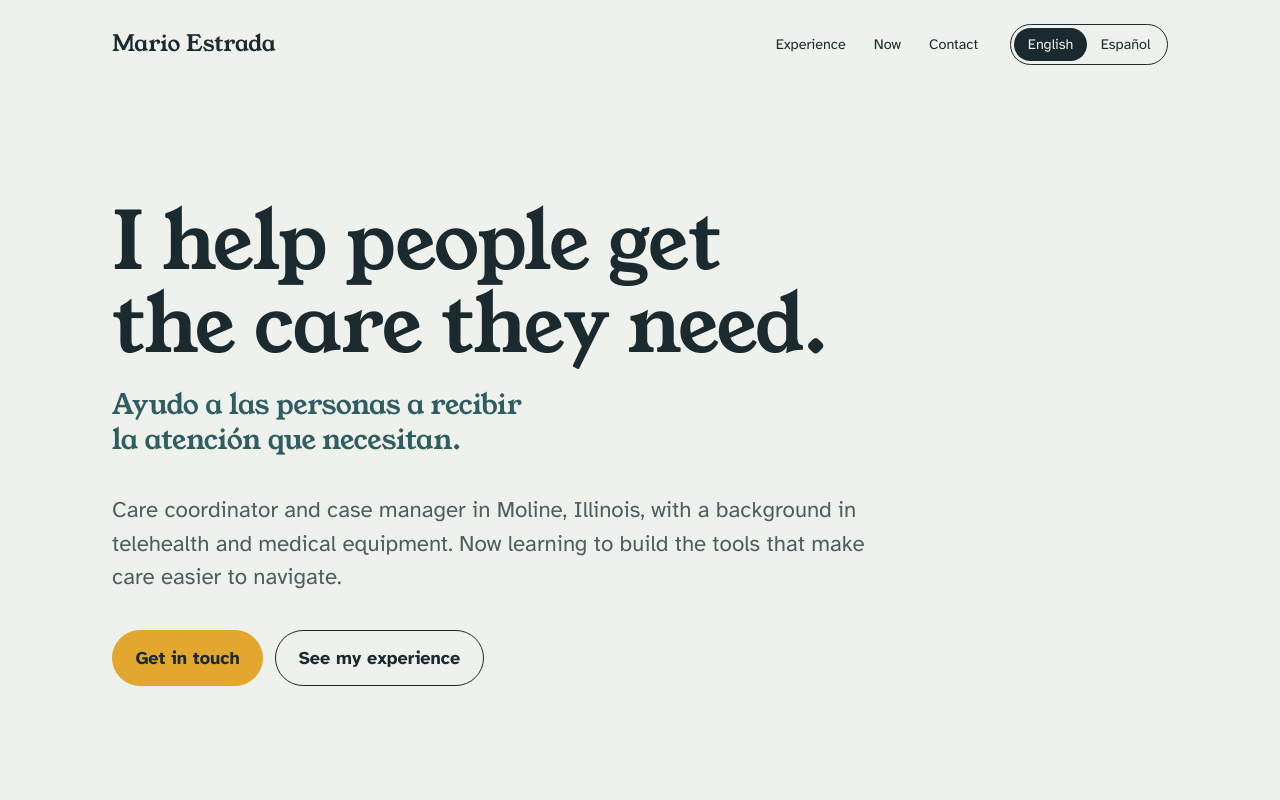
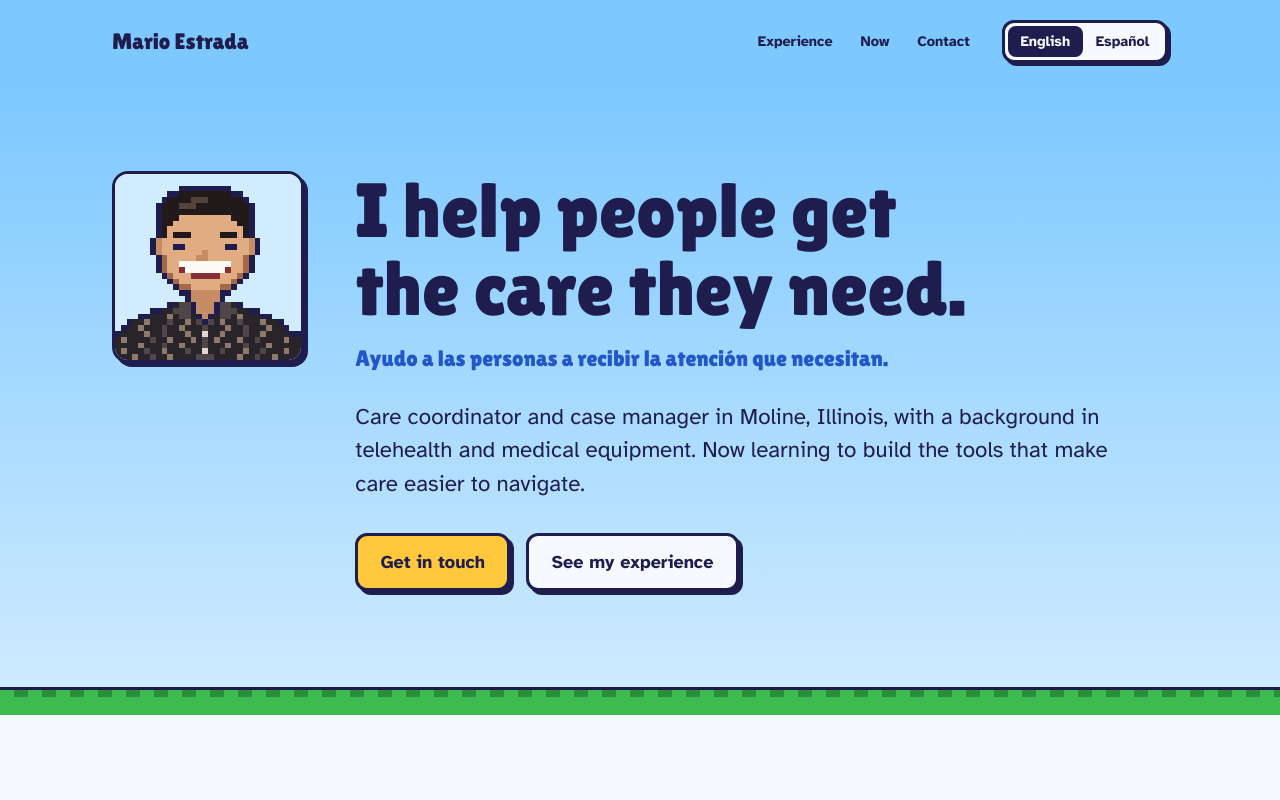
Before and after one commit to Marweezy5000/Marweezy5000.github.io, a plain HTML site: page index.html in a window 1280 px wide. Shown: the top 800 px of the page. Drawn offline with Linux system fonts and the light colour scheme.

Commit message:
Playful game-style redesign with pixel portrait
Co-Authored-By: Claude Opus 5.5 <noreply@anthropic.com>
Claude-Session: https://claude.ai/code/session_01RbroM3zAbKy4ycL9FHbK7h

```diff
--- a/index.html
+++ b/index.html
@@ -6,11 +6,12 @@
   <title>Mario Estrada |Care coordination and case management</title>
   <meta name="description" content="Bilingual care coordinator and case manager in Moline, Illinois, learning to build tools that make care easier to navigate.">
 
-  <!-- Fonts: Young Serif for headings, Atkinson Hyperlegible for everything else.
-       Atkinson was designed by the Braille Institute to be easy to read for people with low vision. -->
+  <!-- Fonts: Lilita One (chunky, rounded, game-title feel) for headings,
+       Atkinson Hyperlegible for everything else. Atkinson was designed by the
+       Braille Institute to be easy to read for people with low vision. -->
   <link rel="preconnect" href="https://fonts.googleapis.com">
   <link rel="preconnect" href="https://fonts.gstatic.com" crossorigin>
-  <link href="https://fonts.googleapis.com/css2?family=Atkinson+Hyperlegible:ital,wght@0,400;0,700;1,400&family=Young+Serif&display=swap" rel="stylesheet">
+  <link href="https://fonts.googleapis.com/css2?family=Atkinson+Hyperlegible:ital,wght@0,400;0,700;1,400&family=Lilita+One&display=swap" rel="stylesheet">
 
   <link rel="stylesheet" href="styles.css">
 </head>
@@ -39,6 +40,11 @@
   <main id="main">
     <!-- ============ HERO ============ -->
     <section class="hero" id="top">
+      <!-- Pixel portrait. Click (or tap) it and it hops; see script.js -->
+      <button class="avatar" type="button" aria-label="Mario Estrada, pixel portrait">
+        <img src="avatar.png" alt="" width="32" height="32">
+      </button>
+
       <h1 class="hero-title">
         <span class="hero-line" lang="en">I help people get the care they need.</span>
         <span class="hero-line" lang="es">Ayudo a las personas a recibir la atención que necesitan.</span>
--- a/styles.css
+++ b/styles.css
@@ -3,31 +3,45 @@
    Change the site's look from here. Every color, font and
    spacing value below is reused across the page, so editing
    one line updates it everywhere.
+
+   Theme: a bright, chunky late-90s 3D-game feel. Big sky,
+   a strip of pixel grass, thick outlines and buttons that
+   press down when you click them.
    ========================================================= */
 :root {
   /* Color palette */
-  --paper:    #EEF1EC; /* page background, a cool sage white */
-  --ink:      #1B2A2F; /* main text, deep blue slate */
-  --river:    #2F5D62; /* headings and links, Mississippi teal */
-  --mist:     #C9D6D3; /* lines and quiet surfaces */
-  --marigold: #E3A72F; /* the one warm accent: buttons, focus, current job */
-  --muted:    #4D5D61; /* secondary text */
+  --sky:        #7CC8FF; /* top of the hero sky */
+  --sky-light:  #D2ECFF; /* bottom of the hero sky */
+  --paper:      #F6FAFF; /* page background below the hero */
+  --ink:        #1F1D4D; /* text and chunky outlines, deep indigo */
+  --blue:       #2356C9; /* section titles and links */
+  --grass:      #3DBB4F; /* pixel grass */
+  --grass-dark: #2A8F3B;
+  --sun:        #FFC83D; /* the warm accent: main buttons, focus, current job */
+  --muted:      #4A4870; /* secondary text */
+  --line:       #C9D6EA; /* quiet lines */
 
   /* Type */
-  --font-display: "Young Serif", Georgia, serif;
+  --font-display: "Lilita One", "Arial Rounded MT Bold", system-ui, sans-serif;
   --font-body: "Atkinson Hyperlegible", system-ui, sans-serif;
 
   /* Type scale (each step is about 1.25x the last) */
   --text-sm:   0.9rem;
   --text-base: 1.125rem;
   --text-lg:   1.4rem;
-  --text-xl:   1.75rem;
-  --text-hero: clamp(2.6rem, 6.2vw, 5.25rem);
+  --text-xl:   1.9rem;
+  --text-hero: clamp(2.6rem, 6vw, 4.9rem);
+
+  /* Chunky game-UI details */
+  --outline: 3px solid var(--ink);
+  --drop: 4px 4px 0 var(--ink);  /* hard shadow, no blur */
 
   /* Layout */
   --page-width: 72rem;
   --gutter: clamp(1.25rem, 5vw, 3rem);
-  --section-gap: clamp(4rem, 10vw, 7.5rem);
+  --section-gap: clamp(4rem, 10vw, 7rem);
+  /* Lets full-width bands keep their content lined up with the page */
+  --edge: max(var(--gutter), calc((100% - var(--page-width)) / 2 + var(--gutter)));
 }
 
 /* =========================================================
@@ -50,13 +64,12 @@ body {
 h1, h2, h3 { font-weight: 400; margin: 0; }
 p { margin: 0; }
 
-a { color: var(--river); text-underline-offset: 0.2em; }
+a { color: var(--blue); text-underline-offset: 0.2em; }
 a:hover { color: var(--ink); }
 
 :focus-visible {
-  outline: 3px solid var(--marigold);
+  outline: 3px solid var(--sun);
   outline-offset: 3px;
-  border-radius: 2px;
 }
 
 .skip-link {
@@ -79,12 +92,11 @@ html[data-lang="en"] body [lang="es"],
 html[data-lang="es"] body [lang="en"] { display: none; }
 
 /* =========================================================
-   HEADER
+   HEADER (sits on the sky)
    ========================================================= */
 .site-header {
-  max-width: var(--page-width);
-  margin: 0 auto;
-  padding: 1.5rem var(--gutter);
+  background: var(--sky);
+  padding: 1.25rem var(--edge);
   display: flex;
   align-items: center;
   gap: 2rem;
@@ -102,24 +114,28 @@ html[data-lang="es"] body [lang="en"] { display: none; }
 .site-nav a {
   color: var(--ink);
   text-decoration: none;
+  font-weight: 700;
   font-size: var(--text-sm);
 }
-.site-nav a:hover { text-decoration: underline; }
+.site-nav a:hover { text-decoration: underline; text-decoration-thickness: 2px; }
 
 .lang-switch {
   display: inline-flex;
-  border: 1.5px solid var(--ink);
-  border-radius: 999px;
+  background: var(--paper);
+  border: var(--outline);
+  border-radius: 12px;
+  box-shadow: 3px 3px 0 var(--ink);
   padding: 3px;
 }
 .lang-switch button {
   font: inherit;
+  font-weight: 700;
   font-size: var(--text-sm);
   border: 0;
   background: transparent;
   color: var(--ink);
-  padding: 0.3rem 0.85rem;
-  border-radius: 999px;
+  padding: 0.25rem 0.8rem;
+  border-radius: 8px;
   cursor: pointer;
 }
 .lang-switch button[aria-pressed="true"] {
@@ -129,20 +145,67 @@ html[data-lang="es"] body [lang="en"] { display: none; }
 
 /* =========================================================
    HERO
-   The signature moment: the headline is shown in both
-   languages. The active language is large; the other sits
-   beneath it as a quieter echo. Switching languages swaps them.
+   A sky that fades lighter toward a strip of pixel grass.
+   The pixel portrait sits beside the headline. The headline
+   shows in both languages: the active one is big, the other
+   sits beneath it. Switching languages swaps them.
    ========================================================= */
 .hero {
-  max-width: var(--page-width);
-  margin: 0 auto;
-  padding: clamp(3rem, 9vw, 7rem) var(--gutter) var(--section-gap);
+  position: relative;
+  background: linear-gradient(var(--sky), var(--sky-light));
+  padding: clamp(2.5rem, 7vw, 5.5rem) var(--edge) calc(clamp(3.5rem, 8vw, 6rem) + 28px);
+  margin-bottom: var(--section-gap);
+  display: grid;
+  grid-template-columns: auto minmax(0, 1fr);
+  column-gap: clamp(2rem, 4vw, 3.5rem);
+  align-items: start;
+}
+.hero > :not(.avatar) { grid-column: 2; }
+
+/* Pixel grass: a checkered top row over solid green */
+.hero::after {
+  content: "";
+  position: absolute;
+  left: 0; right: 0; bottom: 0;
+  height: 28px;
+  background:
+    repeating-linear-gradient(90deg, var(--grass) 0 14px, var(--grass-dark) 14px 28px) top / 100% 7px no-repeat,
+    var(--grass);
+  border-top: var(--outline);
+}
+
+/* The portrait: an outlined tile with a hard shadow */
+.avatar {
+  grid-row: span 4;
+  width: clamp(8rem, 15vw, 12rem);
+  aspect-ratio: 1;
+  padding: 0;
+  border: var(--outline);
+  border-radius: 16px;
+  background: var(--paper);
+  box-shadow: var(--drop);
+  overflow: hidden;
+  cursor: pointer;
+}
+.avatar img {
+  display: block;
+  width: 100%;
+  height: 100%;
+  image-rendering: pixelated; /* keeps the pixels crisp instead of blurry */
+}
+.avatar.is-hopping { animation: hop 520ms cubic-bezier(.3,.7,.4,1); }
+@keyframes hop {
+  0%   { transform: translateY(0); }
+  35%  { transform: translateY(-26px) rotate(-3deg); }
+  60%  { transform: translateY(0) scale(1.04, .94); }
+  80%  { transform: translateY(-6px); }
+  100% { transform: translateY(0); }
 }
 
 .hero-title {
   display: flex;
   flex-direction: column;
-  gap: 1.25rem;
+  gap: 1rem;
 }
 
 /* Both hero lines stay visible, whatever the language */
@@ -150,65 +213,64 @@ html[data-lang] .hero-title .hero-line { display: block; }
 
 .hero-line {
   font-family: var(--font-display);
-  line-height: 1.05;
-  letter-spacing: -0.01em;
+  line-height: 1.02;
   text-wrap: balance; /* evens out line lengths so no single word is left alone */
   transition: font-size 450ms cubic-bezier(.2,.7,.2,1), color 450ms ease;
 }
 
-/* Active language: big and dark */
+/* Active language: big */
 html[data-lang="en"] .hero-line[lang="en"],
 html[data-lang="es"] .hero-line[lang="es"] {
   order: 1;
   font-size: var(--text-hero);
   color: var(--ink);
-  max-width: 12em;
+  max-width: 13em;
 }
 
-/* The other language: smaller, teal, underneath */
+/* The other language: smaller, blue, underneath */
 html[data-lang="en"] .hero-line[lang="es"],
 html[data-lang="es"] .hero-line[lang="en"] {
   order: 2;
-  font-size: var(--text-xl);
+  font-size: var(--text-lg);
   line-height: 1.25;
-  color: var(--river);
-  max-width: 24em;
+  color: var(--blue);
+  max-width: 26em;
 }
 
 .hero-intro {
-  margin-top: 2.25rem;
+  margin-top: 1.75rem;
   max-width: 54ch;
   font-size: var(--text-lg);
   line-height: 1.5;
-  color: var(--muted);
 }
 
 .hero-actions {
-  margin-top: 2.25rem;
+  margin-top: 2rem;
   display: flex;
   flex-wrap: wrap;
-  gap: 0.75rem;
+  gap: 1rem;
 }
 
 /* =========================================================
    BUTTONS
+   Outlined, with a hard shadow. They press down when clicked.
    ========================================================= */
 .button {
   display: inline-block;
-  padding: 0.8rem 1.4rem;
-  border-radius: 999px;
+  padding: 0.75rem 1.4rem;
+  border: var(--outline);
+  border-radius: 12px;
+  box-shadow: var(--drop);
   font-weight: 700;
   text-decoration: none;
-  border: 1.5px solid var(--ink);
+  color: var(--ink);
+  background: var(--paper);
+  transition: transform 80ms ease, box-shadow 80ms ease;
 }
-.button-primary {
-  background: var(--marigold);
-  border-color: var(--marigold);
-  color: var(--ink);
-}
-.button-primary:hover { background: var(--ink); border-color: var(--ink); color: var(--paper); }
-.button-quiet { color: var(--ink); }
-.button-quiet:hover { background: var(--ink); color: var(--paper); }
+.button:hover { color: var(--ink); background: #fff; }
+.button:active { transform: translate(4px, 4px); box-shadow: 0 0 0 var(--ink); }
+.button-primary { background: var(--sun); }
+.button-primary:hover { background: #FFD666; }
 
 /* =========================================================
    SECTIONS
@@ -227,9 +289,8 @@ html[data-lang="es"] .hero-line[lang="en"] {
 .section-title {
   font-family: var(--font-display);
   font-size: var(--text-xl);
-  color: var(--river);
-  line-height: 1.2;
-  padding-top: 0.15rem;
+  color: var(--blue);
+  line-height: 1.15;
 }
 
 /* What I do */
@@ -237,16 +298,17 @@ html[data-lang="es"] .hero-line[lang="en"] {
 .skill dt {
   font-weight: 700;
   font-size: var(--text-lg);
-  margin-bottom: 0.4rem;
+  margin-bottom: 0.35rem;
 }
 .skill dd { margin: 0; max-width: 60ch; color: var(--muted); }
 
-/* Experience timeline: a real sequence, so a line connects it */
+/* Experience timeline: a real sequence, so a line connects it.
+   The markers are square, like pixels. */
 .timeline {
   list-style: none;
   margin: 0;
   padding: 0;
-  border-left: 2px solid var(--mist);
+  border-left: 3px solid var(--line);
 }
 .timeline-item {
   position: relative;
@@ -256,18 +318,14 @@ html[data-lang="es"] .hero-line[lang="en"] {
 .timeline-item::before {
   content: "";
   position: absolute;
-  left: -7px;
-  top: 0.45rem;
-  width: 12px;
-  height: 12px;
-  border-radius: 50%;
+  left: -10px;
+  top: 0.4rem;
+  width: 17px;
+  height: 17px;
   background: var(--paper);
-  border: 2px solid var(--river);
+  border: var(--outline);
 }
-.timeline-item.is-current::before {
-  background: var(--marigold);
-  border-color: var(--marigold);
-}
+.timeline-item.is-current::before { background: var(--sun); }
 .timeline-when { font-size: var(--text-sm); color: var(--muted); }
 .timeline-role { font-family: var(--font-body); font-weight: 700; font-size: var(--text-lg); margin-top: 0.15rem; }
 .timeline-org { color: var(--muted); }
@@ -282,14 +340,14 @@ html[data-lang="es"] .hero-line[lang="en"] {
 .contact-body .hero-actions { margin-top: 1.5rem; }
 .contact-email { margin-top: 1rem; font-size: var(--text-sm); color: var(--muted); user-select: all; }
 
-/* Footer */
+/* Footer: the grass comes back at the bottom of the page */
 .site-footer {
-  max-width: var(--page-width);
-  margin: 0 auto;
-  padding: 2rem var(--gutter) 3rem;
-  border-top: 1.5px solid var(--mist);
+  background: var(--grass);
+  border-top: var(--outline);
+  padding: 1.5rem var(--edge) 2rem;
   font-size: var(--text-sm);
-  color: var(--muted);
+  font-weight: 700;
+  color: var(--ink);
 }
 
 /* =========================================================
@@ -299,7 +357,7 @@ html[data-lang="es"] .hero-line[lang="en"] {
    class once you've filled one in.
    ========================================================= */
 .todo {
-  outline: 2px dashed var(--marigold);
+  outline: 2px dashed var(--sun);
   outline-offset: 2px;
   padding: 0 0.2em;
 }
@@ -310,11 +368,15 @@ html[data-lang="es"] .hero-line[lang="en"] {
 @media (max-width: 760px) {
   .site-header { flex-wrap: wrap; gap: 1rem; }
   .site-nav { order: 3; width: 100%; gap: 1.25rem; }
+  .hero { grid-template-columns: 1fr; }
+  .hero > :not(.avatar) { grid-column: 1; }
+  .avatar { grid-row: auto; width: 7.5rem; margin-bottom: 1.75rem; }
   .section { grid-template-columns: 1fr; }
 }
 
 /* Respect people who turn off animations in their device settings */
 @media (prefers-reduced-motion: reduce) {
   html { scroll-behavior: auto; }
-  .hero-line { transition: none; }
+  .hero-line, .button { transition: none; }
+  .avatar.is-hopping { animation: none; }
 }
```
Also changed, not shown: script.js (+12 -0 lines), avatar.png (added).
